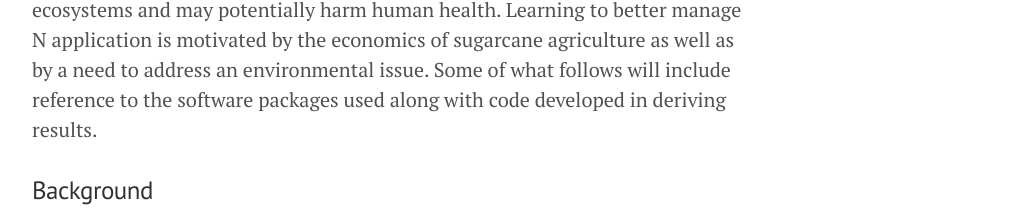
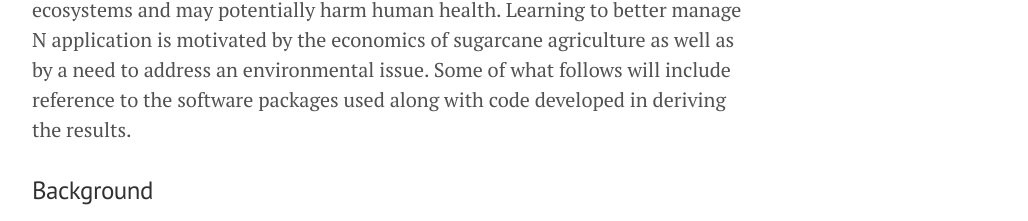
Before and after one commit to geraldmc/geraldmc.github.io, a Jekyll site: the page built from _posts/2019-04-23-predicting-yield-1.md, in a window 1280 px wide and 900 px high. Shown: the part 659-880 px from the top of the window, without its empty margins (248-1276 px from the left). Built offline with Jekyll 4.4.1, drawn with Linux system fonts in a browser that asks for light colours; some of the changed text lies outside the part shown.

```diff
--- a/_posts/2019-04-23-predicting-yield-1.md
+++ b/_posts/2019-04-23-predicting-yield-1.md
@@ -7,7 +7,7 @@ title: Predicting Crop Yield - Part I
 
 ### Introduction
 
-I'm sharing a series of posts to document my experiences running a two-year USDA grant study. The project considered how low-cost vegetation indices like NDVI might be useful additions to a sugarcane farmer's nitrogen management strategy. The study was motivated by 1) yearly nitrogen input represents a significant cost to farmers; 2) excess nitrogen in the environment alters ecosystems and may potentially harm human health. Learning to better manage N application is motivated by the economics of sugarcane agriculture as well as by a need to address an environmental issue. Some of what follows will include reference to the software packages used along with code developed in deriving results.
+I'm sharing a series of posts to document my experiences running a two-year USDA grant study. The project considered how low-cost vegetation indices like NDVI might be useful additions to a sugarcane farmer's nitrogen management strategy. The study was motivated by 1) yearly nitrogen input represents a significant cost to farmers; 2) excess nitrogen in the environment alters ecosystems and may potentially harm human health. Learning to better manage N application is motivated by the economics of sugarcane agriculture as well as by a need to address an environmental issue. Some of what follows will include reference to the software packages used along with code developed in deriving the results.
 
 ### Background
 
```
Also changed, not shown: other parts of _posts/2019-04-23-predicting-yield-1.md (+5 -1 lines).
